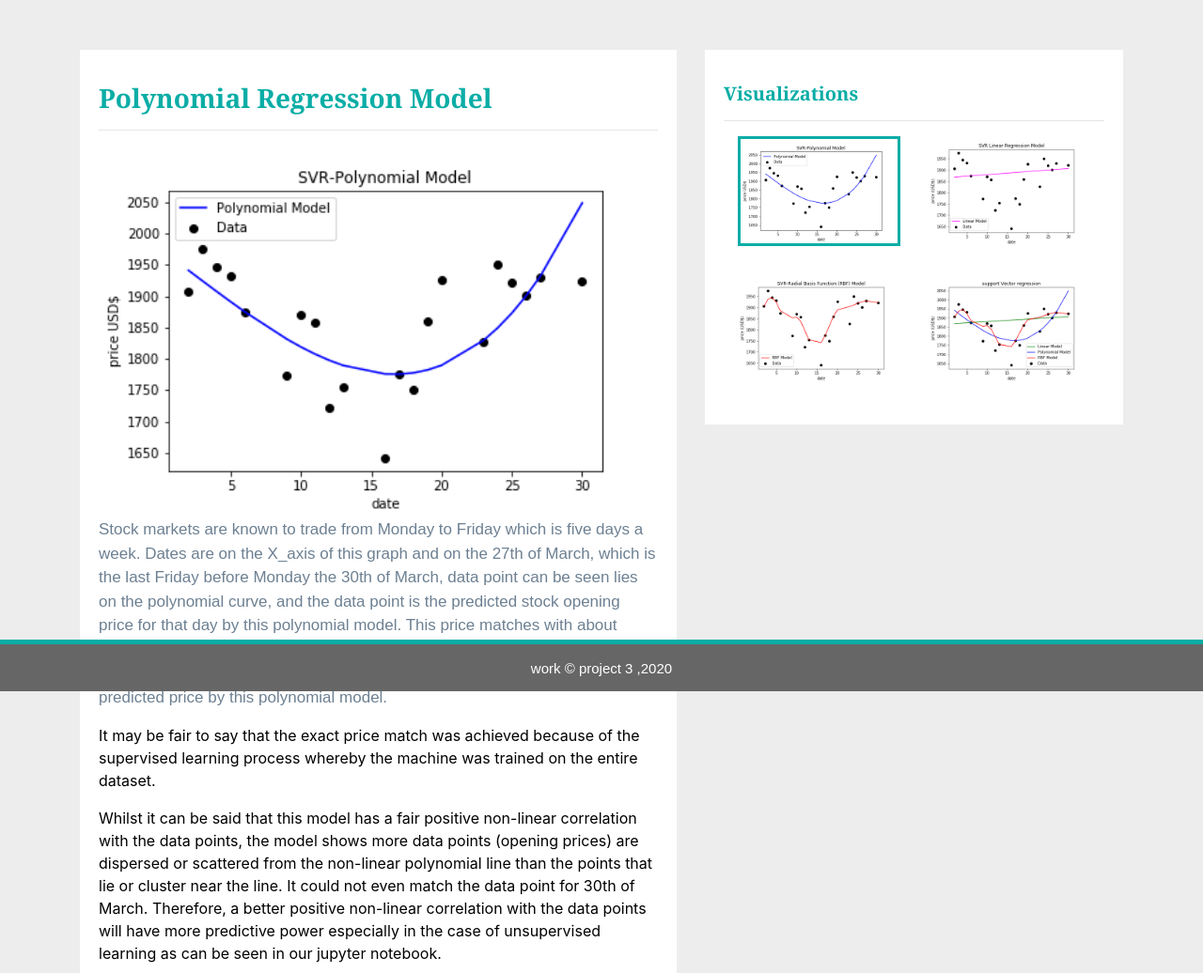
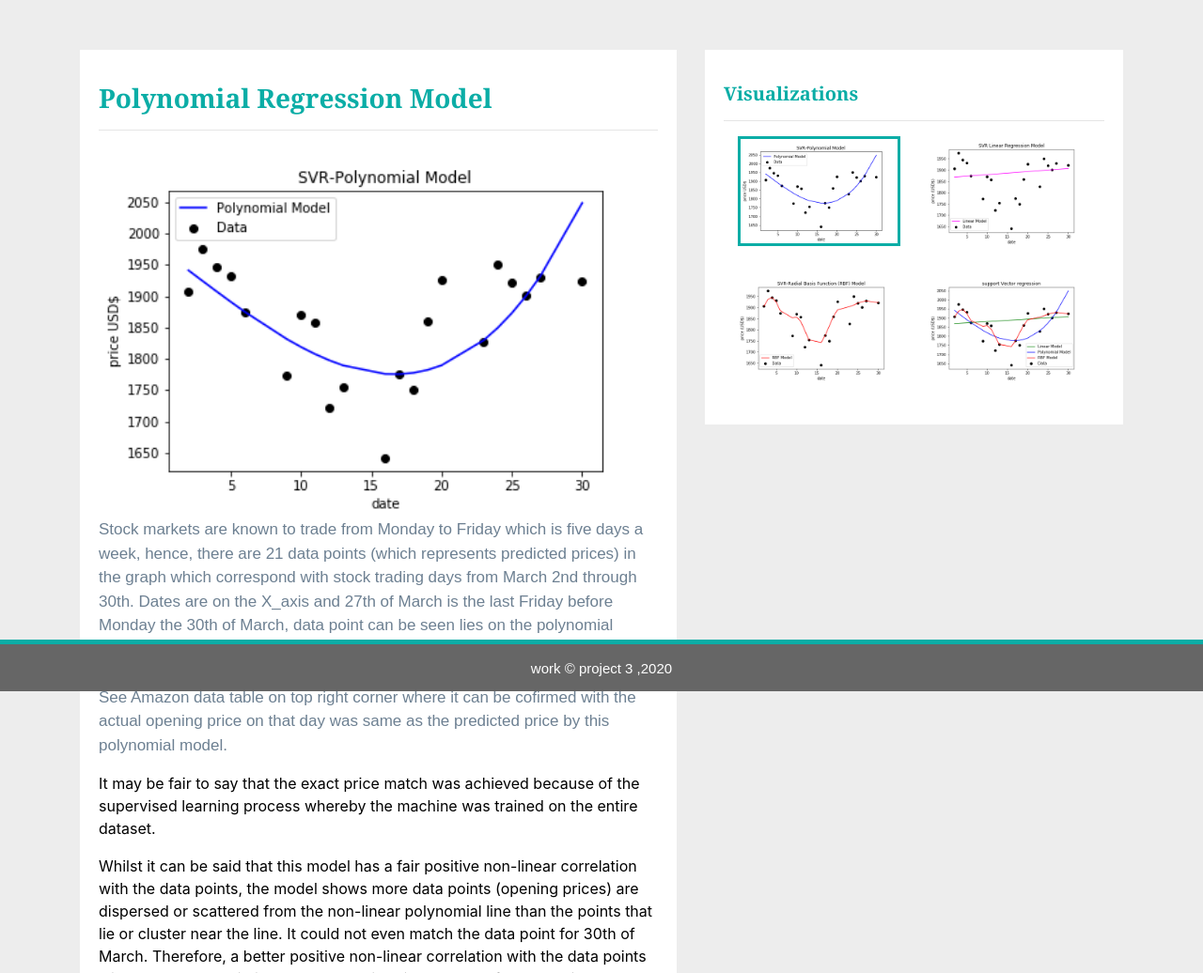
Before and after one commit to Godday-Abuede/project3-challenge, a plain HTML site: page polynomial.html in a window 1280 px wide. Shown: the part 64-1100 px from the top of the page at 94% size. Drawn offline with nearby package versions, Linux system fonts and the light colour scheme.

Commit message:
push update

```diff
--- a/polynomial.html
+++ b/polynomial.html
@@ -59,7 +59,7 @@
           <h3 class="title">Polynomial Regression Model</h3>
           <hr>
           <img src="Images/Polynomial-model.png" alt="Polynomial Regression Model">
-          <p>Stock markets are known to trade from Monday to Friday which is five days a week. Dates are on the X_axis of this graph and on the 27th of March, which is the last Friday before Monday the 30th of March, data point can be seen lies on the polynomial curve, and the data point is the predicted stock opening price for that day by this polynomial model. This price matches with about $1,930 on the y_axis. See Amazon data table on top right corner where it can be cofirmed with the actual opening price on that day was same as the predicted price by this polynomial model.</p>
+          <p>Stock markets are known to trade from Monday to Friday which is five days a week, hence, there are 21 data points (which represents predicted prices) in the graph which correspond with stock trading days from March 2nd through 30th. Dates are on the X_axis and 27th of March is the last Friday before Monday the 30th of March, data point can be seen lies on the polynomial curve, and the data point is the predicted stock opening price for that day by this polynomial model. This price matches with about $1,930 on the y_axis. See Amazon data table on top right corner where it can be cofirmed with the actual opening price on that day was same as the predicted price by this polynomial model.</p>
              It may be fair to say that the exact price match was achieved because of the supervised learning process whereby the machine was trained on the entire dataset.</p>
              Whilst it can be said that this model has a fair positive non-linear correlation with the data points, the model shows more data points (opening prices) are dispersed or scattered from the  non-linear polynomial line than the points that lie or cluster near the line. It could not even match the data point for 30th of March.
              Therefore, a better positive non-linear correlation with the data points will have more predictive power especially in the case of unsupervised learning as can be seen in our jupyter notebook.
```
Also changed, not shown: Images/adjustedclosingprice-model.png.
